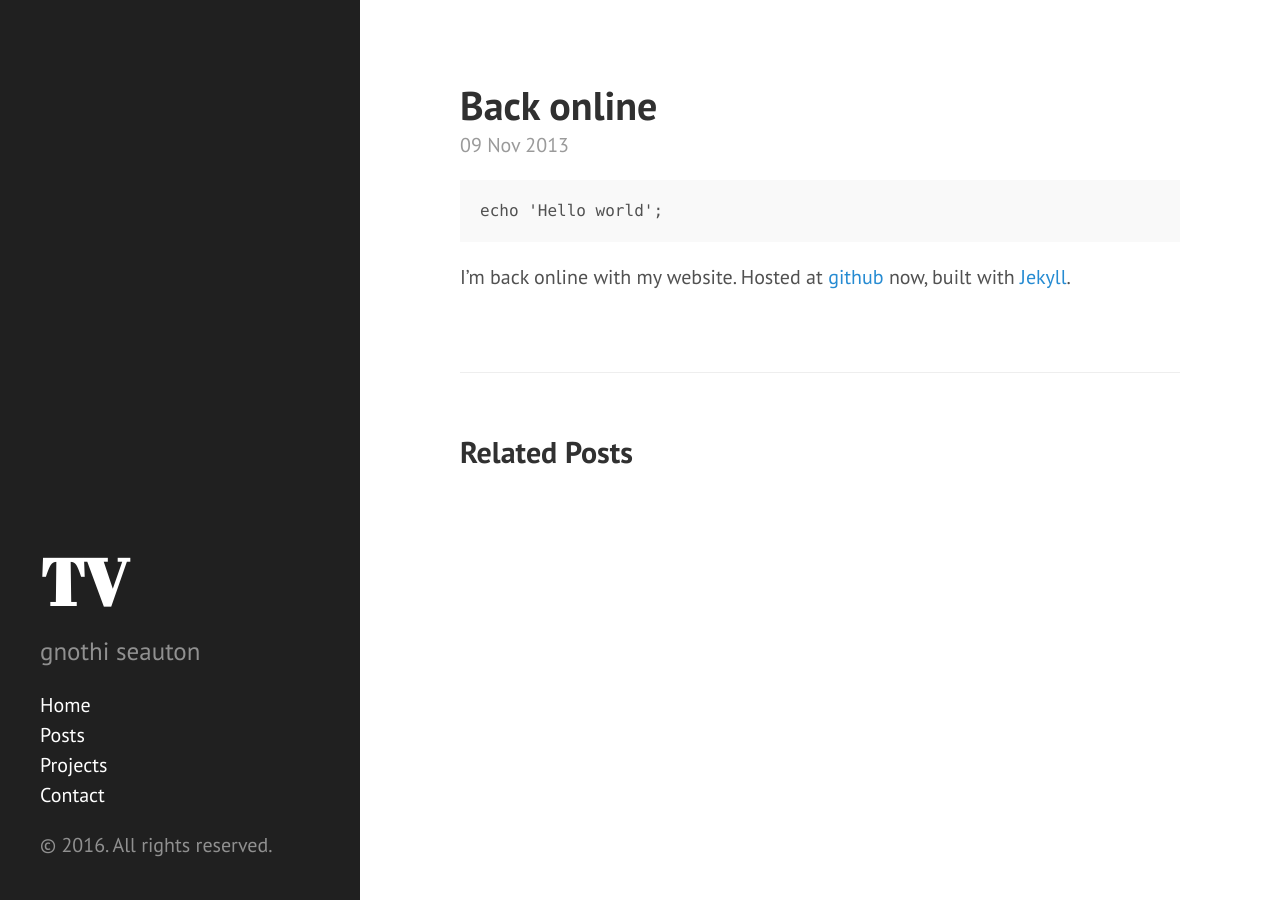
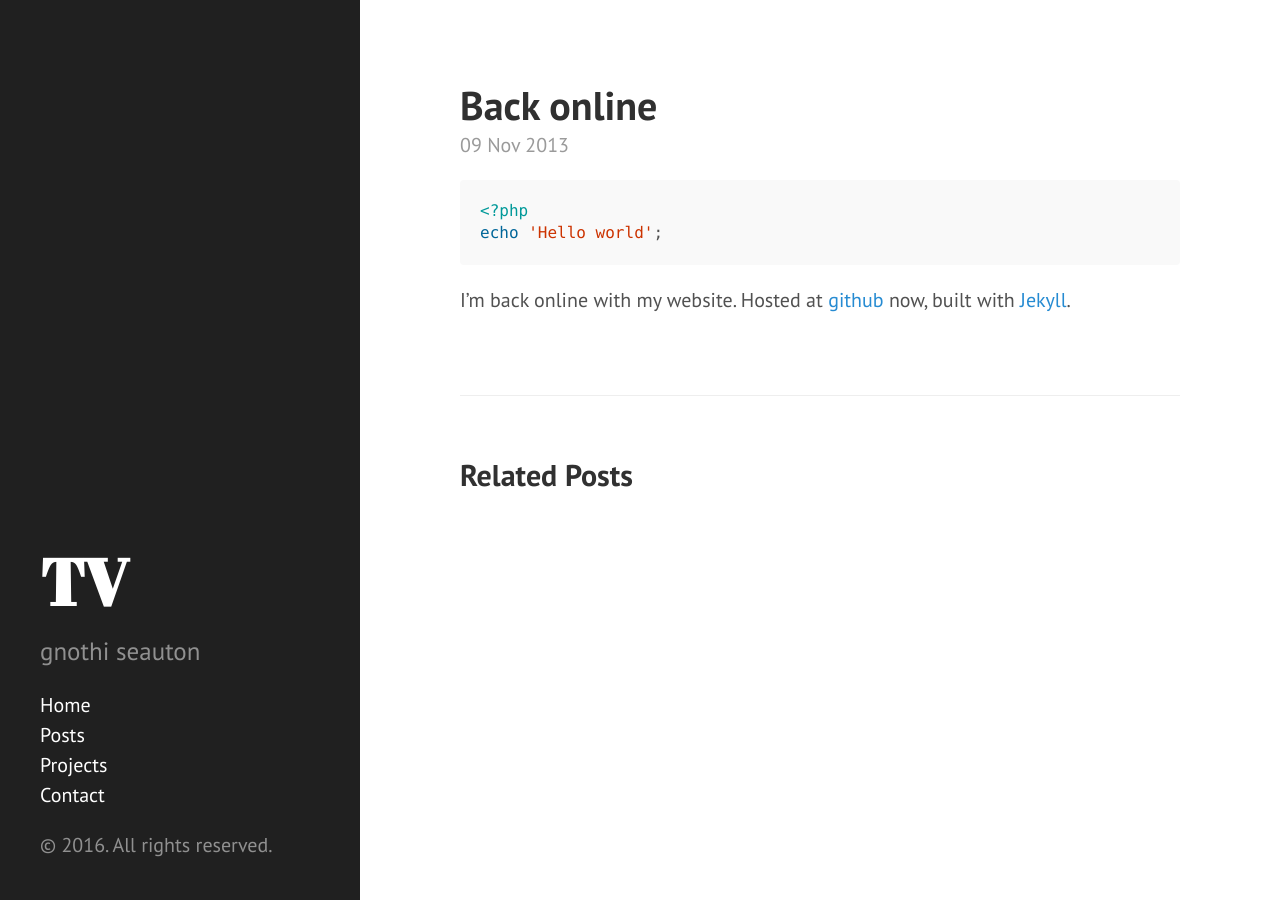
Before and after one commit to toubsen/toubsen.github.io, a Jekyll site: the page built from _posts/2013-11-09-back-online.md, in a window 1280 px wide. Built offline with Jekyll 4.4.1, drawn with Linux system fonts in a browser that asks for light colours.

Commit message:
test new highlighter pt. 6

````diff
--- a/_posts/2013-11-09-back-online.md
+++ b/_posts/2013-11-09-back-online.md
@@ -6,7 +6,8 @@ categories: website
 tags: github,jekyll
 ---
 
-```PHP
+```php
+<?php
 echo 'Hello world';
 ```
 
````
